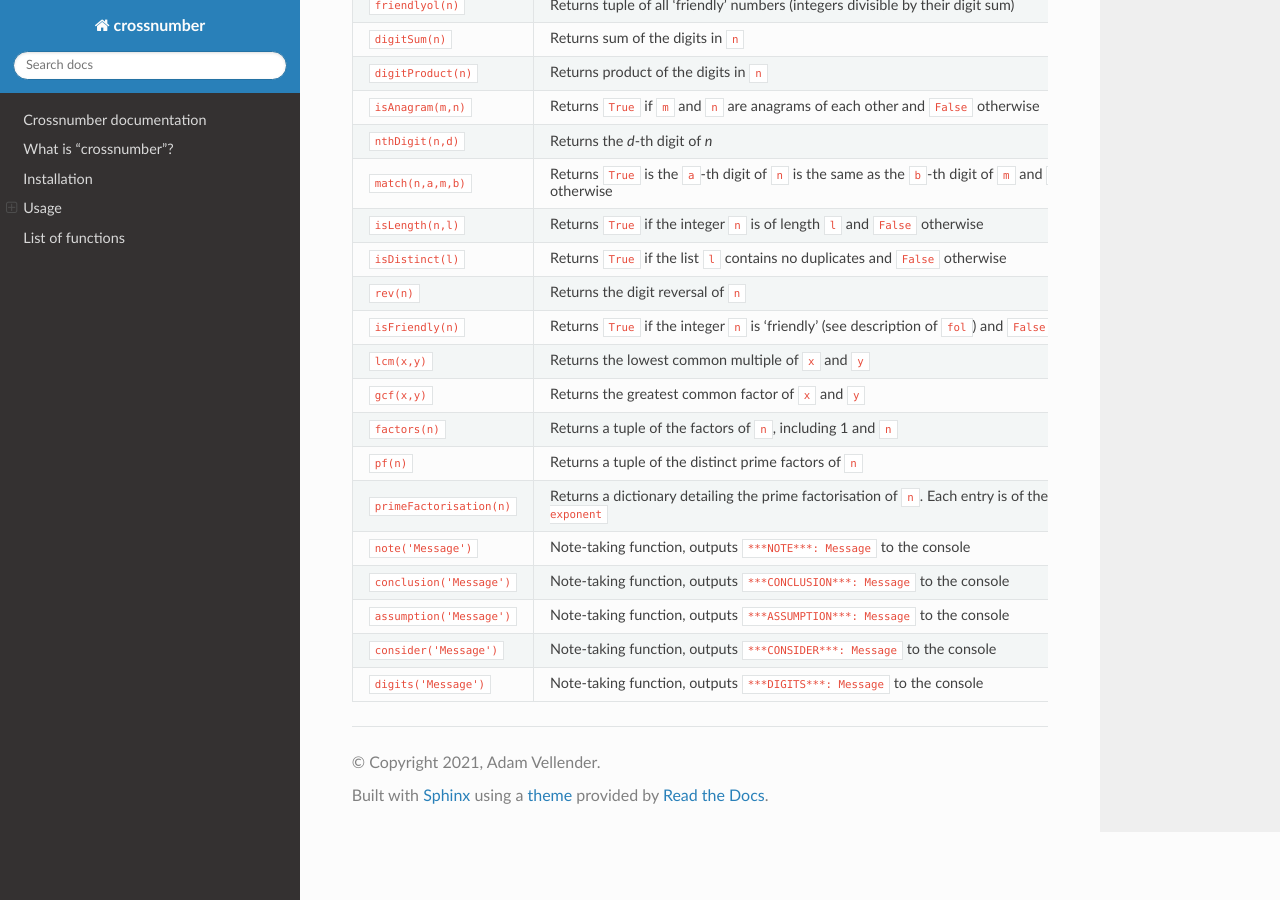
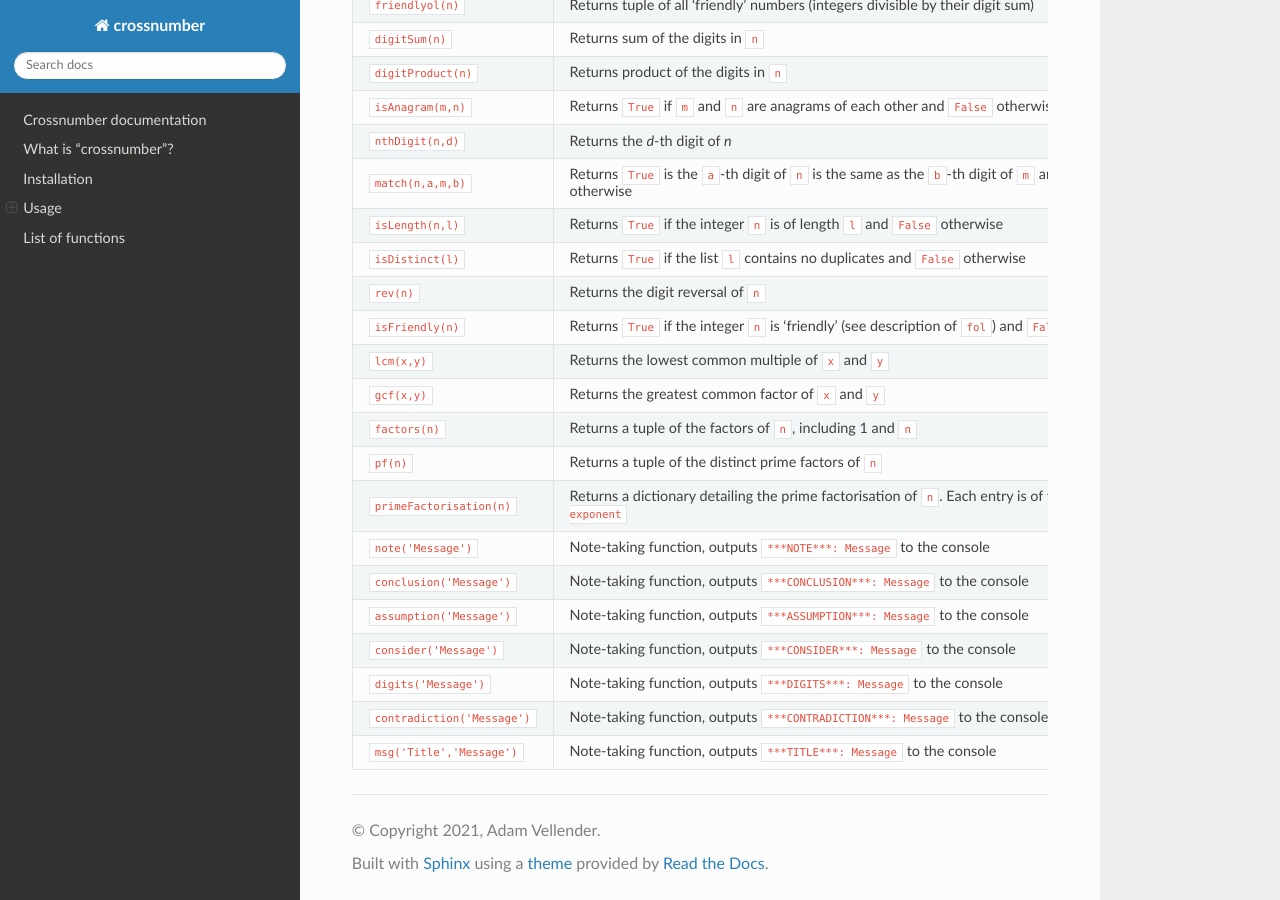
Before and after one commit to vellender/crossnumber, a Sphinx documentation site: the page built from docs/index.rst, in a window 1280 px wide and 900 px high, scrolled down 6694 px. Built offline with Sphinx 7.4.7 and the Read the Docs theme 2.0.0, drawn with Linux system fonts in a browser that asks for light colours.

Commit message:
Updated docs on notetaking

```diff
--- a/docs/index.rst
+++ b/docs/index.rst
@@ -291,3 +291,5 @@ Here is a comprehensive list of functions in `crossnumber`:
    "``assumption('Message')``","Note-taking function, outputs ``***ASSUMPTION***: Message`` to the console"
    "``consider('Message')``","Note-taking function, outputs ``***CONSIDER***: Message`` to the console"
    "``digits('Message')``","Note-taking function, outputs ``***DIGITS***: Message`` to the console"
+   "``contradiction('Message')``","Note-taking function, outputs ``***CONTRADICTION***: Message`` to the console"
+   "``msg('Title','Message')``","Note-taking function, outputs ``***TITLE***: Message`` to the console"
```
